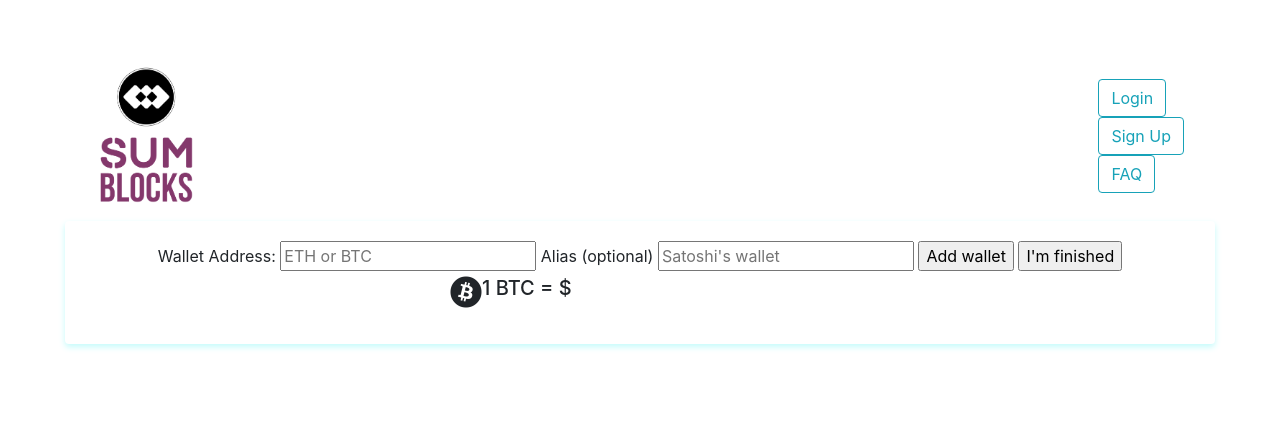
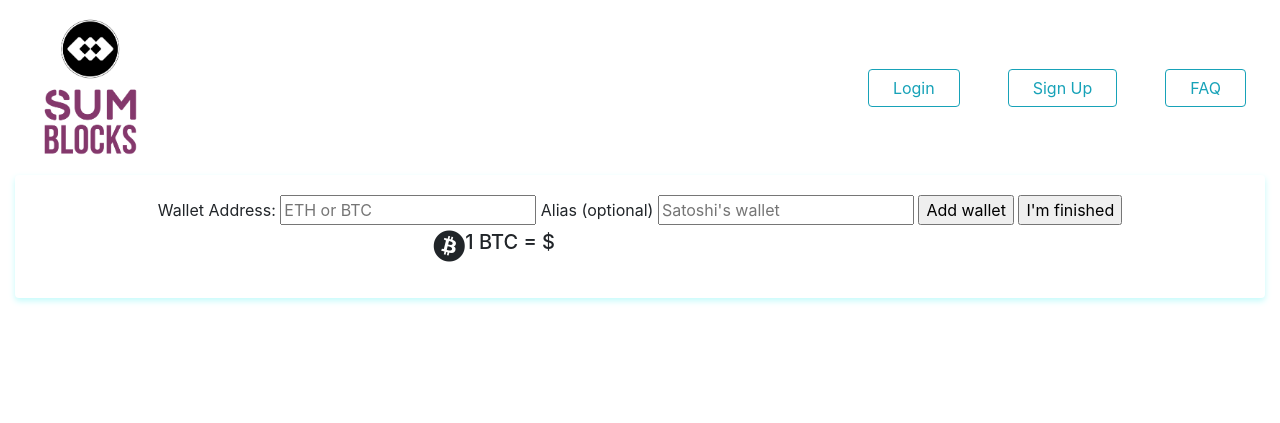
Before and after one commit to KGmajor/PROJECTSUMBLOCKS, a Flask app: page / in a window 1280 px wide. Shown: the top 423 px of the page. Run offline with Flask 2, Linux system fonts and the light colour scheme; data that the repository does not hold is empty; some libraries are stand-ins or nearby versions.

Commit message:
update to navbar

```diff
--- a/static/css/styles.css
+++ b/static/css/styles.css
@@ -14,12 +14,9 @@
  */
 html,
 body {
-  overflow-x: hidden; /* Prevent scroll on narrow devices */
-}
-body {
-  padding-top: 70px;
   background: #fff;
   padding:50px
+  overflow-x: hidden;
 }
 footer {
   padding: 30px 0;
@@ -35,6 +32,10 @@ h4 {
     font-weight: bold;
     text-align: center;
 }
+.navbar {
+    margin:0 !important;
+    padding: 10px !important;
+}
 
 .nav-tabs { border-bottom: 2px solid #DDD; }
     .nav-tabs > li.active > a, .nav-tabs > li.active > a:focus, .nav-tabs > li.active > a:hover { border-width: 0; }
--- a/templates/base.html
+++ b/templates/base.html
@@ -25,14 +25,10 @@
       </a>
     </div>
       <div class="navbar-nav">
-        <div class="col">
-          <button type="button" class="btn btn-outline-info" href="/login-form" id="logged">Login</button>
-        </div>
-        <div class="col">
-          <button href="/add-user" id="registration" type="button" class="btn btn-outline-info">Sign Up</button>
-        </div>
-        <div class="col">
-          <button href="/FAQ" id="faq" type="button" class="btn btn-outline-info">FAQ</button>
+        <div class="row">
+          <button type="button" class="btn btn-outline-info px-4 mx-4" href="/login-form" id="logged">Login</button>
+          <button href="/add-user" id="registration" type="button" class="btn btn-outline-info px-4 mx-4">Sign Up</button>
+          <button href="/FAQ" id="faq" type="button" class="btn btn-outline-info px-4 mx-4">FAQ</button>
         </div>
       </div>
     </div>
```
